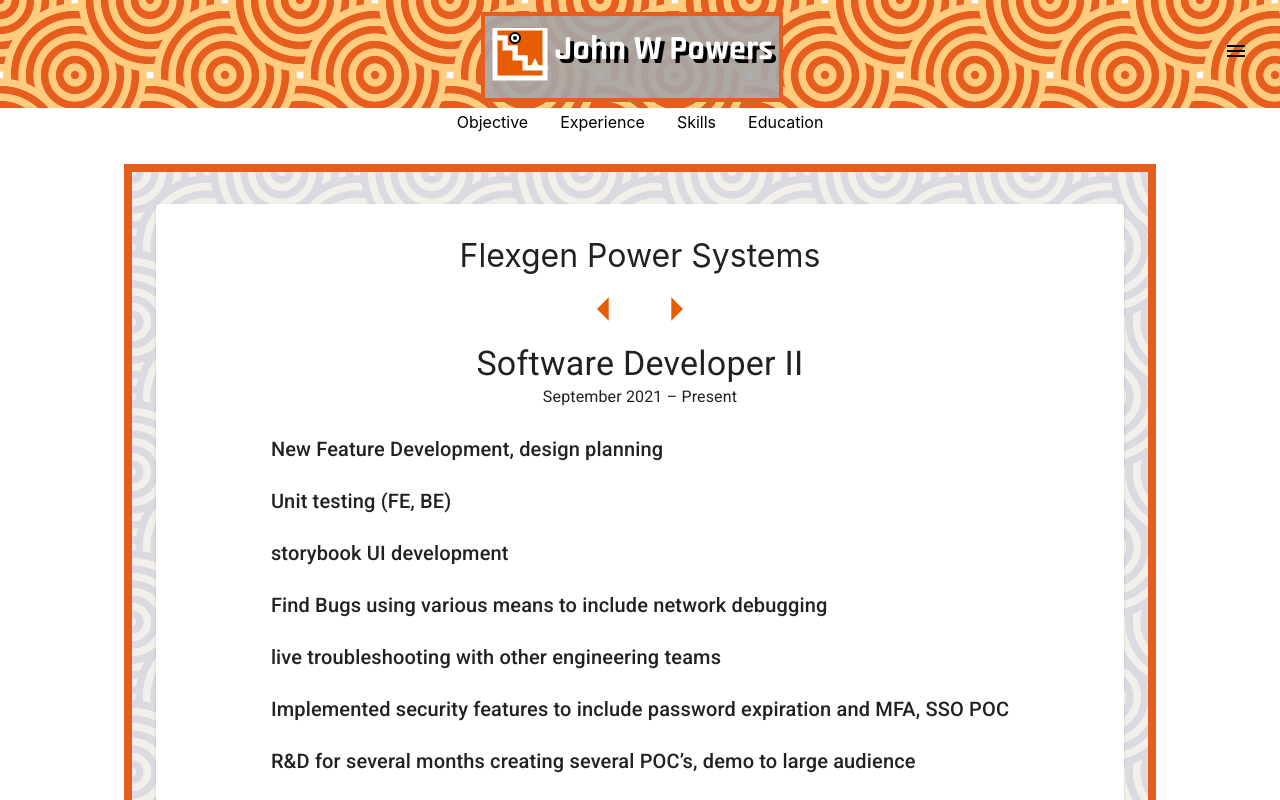
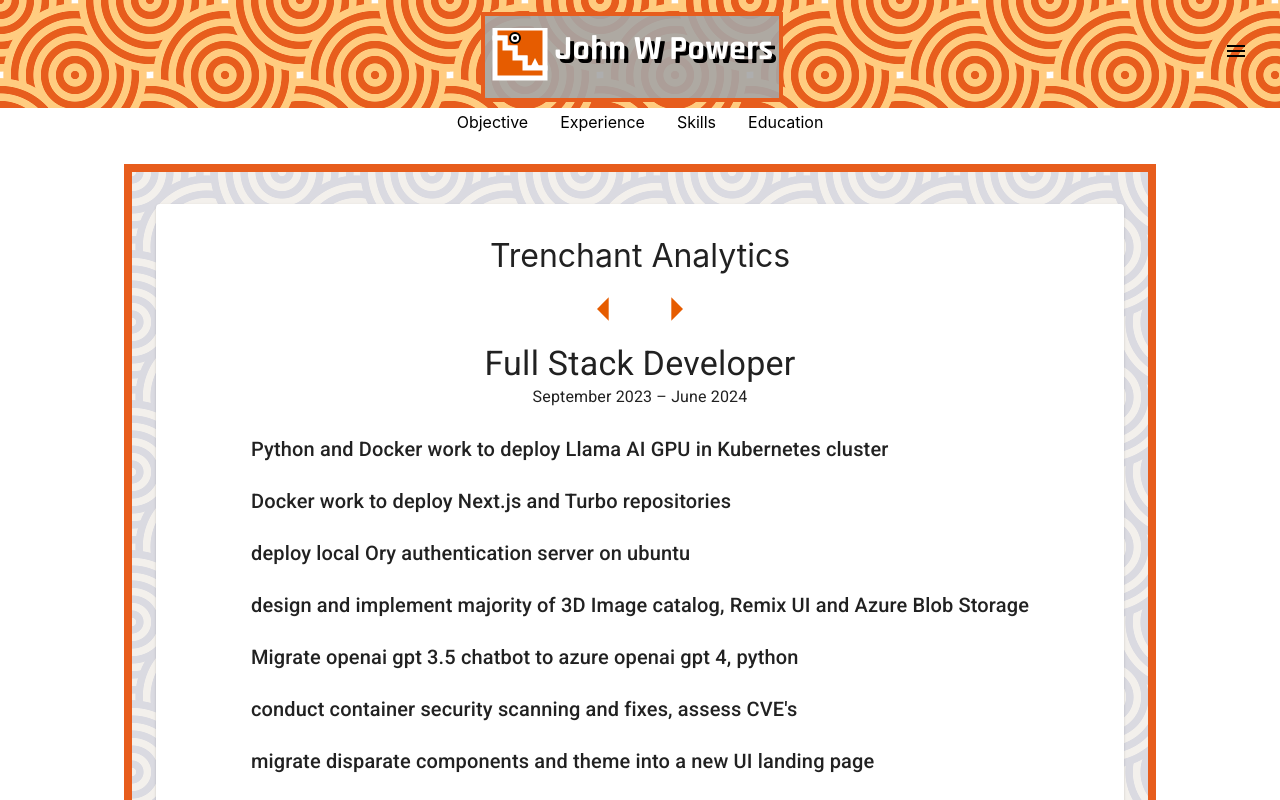
Before and after one commit to jwpowers2/johnwpowers, a React (Create React App) app: page /experience in a window 1280 px wide. Shown: the top 800 px of the page. Built offline with nearby package versions, Linux system fonts and the light colour scheme.

Commit message:
add content

```diff
--- a/src/components/SkillsBox.js
+++ b/src/components/SkillsBox.js
@@ -3,7 +3,7 @@
 import {useEffect, useState, useRef} from 'react';
 
 export default function SkillsBox(props) {
-    let [height, setHeight] = useState("30em");
+    let [height, setHeight] = useState("40em");
     let [width, setWidth] = useState("50em");
     const svgRef = useRef(null);
     const data = {
@@ -114,6 +114,16 @@
                 "type": "skill",
                 "name": "Postgres"
             },
+            {
+                "id":21,
+                "type":"job",
+                "name":"Trenchant Analytics"
+            },
+            {
+                "id":22,
+                "type":"skill",
+                "name":"Remix"
+            }
         ],
         links: [
             {source: 0, target: 1},
@@ -139,6 +149,13 @@
             {source: 17, target: 1},
             {source: 20, target: 1},
             {source: 20, target: 10},
+            {source: 21, target: 11},
+            {source: 21, target: 6},
+            {source: 21, target: 4},
+            {source: 21, target: 2},
+            {source: 21, target: 0},
+            {source: 21, target: 1},
+            {source: 21, target: 22},
         ]
     }
     function handleMobile() {
--- a/src/components/SkillsList.js
+++ b/src/components/SkillsList.js
@@ -108,6 +108,13 @@
         text:
           "I created and maintained a botnet Postgres database in Amazon RDS.  I used Postgres in various proof of concepts at Flexgen with the Sequelize ORM."
       }
+    ],
+    [
+      {
+        name: "Remix",
+        text:
+          "I designed and implemented most of a 3D image catalog program using Remix and Azure Blob Storage."
+      }
     ]
   ];
   const handleButtonClick = value => {
@@ -135,6 +142,7 @@
         {skills.map((skill, index) => {
           return (
             <>
+              {skill[0] &&
                 <Grid item sx={6} md={5}>
                   <Button
                     style={{
@@ -152,7 +160,9 @@
                     </Typography>
                   </Button>
                 </Grid>
-
+              }
+              {skill[1] &&
+              <>
               <Grid item sx={2} md={2}></Grid>
               <Grid item sx={6} md={5}>
                 <Button
@@ -174,6 +184,8 @@
 
               <br />
               </>
+                }
+            </>
           );
         })}
       </Grid>
--- a/src/views/Experience.js
+++ b/src/views/Experience.js
@@ -9,9 +9,24 @@
         <ExperienceBox experience={
           [
             {
+              title:"Trenchant Analytics",
+              description: "Full Stack Developer",
+              timeline: "September 2023 – June 2024",
+              body:[
+                "Python and Docker work to deploy Llama AI GPU in Kubernetes cluster",
+                "Docker work to deploy Next.js and Turbo repositories",
+                "deploy local Ory authentication server on ubuntu",
+                "design and implement majority of 3D Image catalog, Remix UI and Azure Blob Storage",
+                "Migrate openai gpt 3.5 chatbot to azure openai gpt 4, python",
+                "conduct container security scanning and fixes, assess CVE's",
+                "migrate disparate components and theme into a new UI landing page",
+                "architect and design systems"
+              ]
+            },
+            {
               title:"Flexgen Power Systems",
               description: "Software Developer II",
-              timeline: "September 2021 – Present",
+              timeline: "September 2021 – August 2023",
               body:[
                 "New Feature Development, design planning",
                 "Unit testing (FE, BE)",
```
Lines whose indentation alone changed are shown as unchanged.
